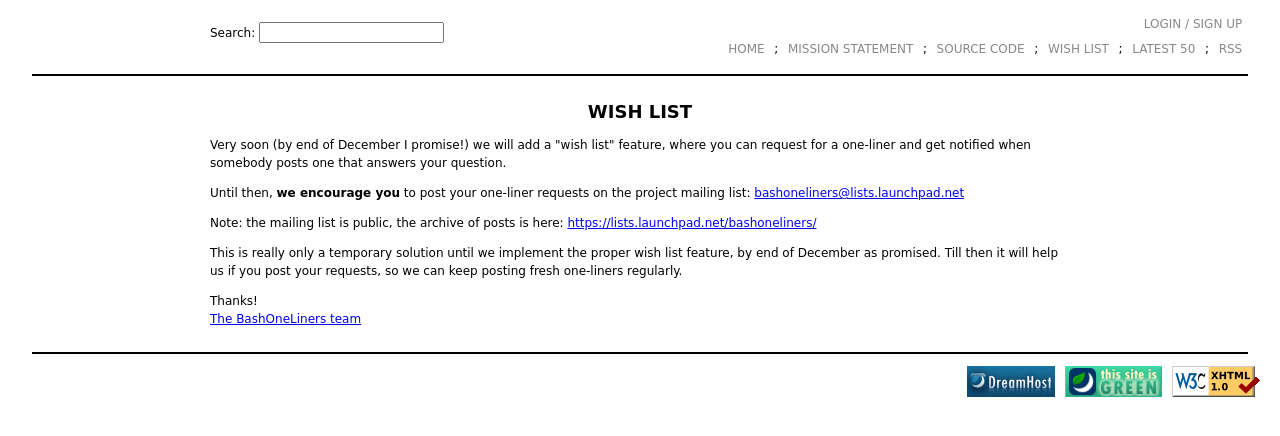
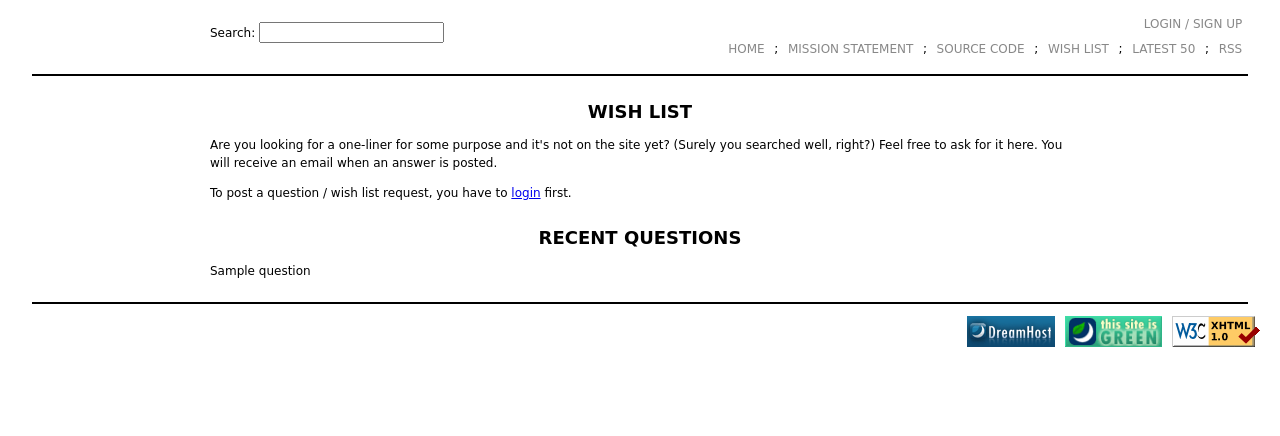
Before and after one commit to janosgyerik/bashoneliners, a Django app: template templates/main/wishlist.html in a window 1280 px wide. Shown: the top 436 px of the page. Run offline with Django 3.2, Linux system fonts and the light colour scheme; the template is opened without the code that fills it: most values are stand-ins (such as "Sample title", 1, 10 or a date in 2020); form fields are guessed from the names that the template uses; some libraries are stand-ins or nearby versions.

Commit message:
wish list in progress: now it is possible to post questions / one-liner requests

```diff
--- a/templates/main/wishlist.html
+++ b/templates/main/wishlist.html
@@ -10,19 +10,38 @@
 
 {% block content %}
 
-<p>Very soon (by end of December I promise!) we will add a "wish list" feature,
-where you can request for a one-liner and get notified when somebody posts one that answers your question.</p>
+<p>Are you looking for a one-liner for some purpose and it's not on the site yet? (Surely you searched well, right?)
+Feel free to ask for it here.
+You will receive an email when an answer is posted.</p>
 
-<p>Until then, <strong>we encourage you</strong> to post your one-liner requests on the project mailing list:
-<a href="mailto:bashoneliners@lists.launchpad.net">bashoneliners@lists.launchpad.net</a></p>
+{% if user.is_authenticated %}
+<form action="" method="post">{% csrf_token %}
+    <div class="non-field-errors">{{ form.non_field_errors }}</div>
+    <div class="wishlist">
+	<h3>Question / one-liner request<span class="required">*</span></h3>
+	<div class="hint">For best results, be as specific as possible, detailed but not driveling.</div>
+	<div class="input">
+	    <div class="error">{{ form.question.errors }}</div>
+	    <div class="question">{{ form.question }}</div>
+	</div>
 
-<p>Note: the mailing list is public, the archive of posts is here:
-{{ 'https://lists.launchpad.net/bashoneliners/'|urlize }}
-</p>
+	<p class="actions">{% for action in form.actions %}<input type="submit" name="action" value="{{ action }}"/>{% endfor %}</p>
+    </div>
+</form>
+{% else %}
+<p>To post a question / wish list request, you have to <a href="{% url bashoneliners.main.views.login %}">login</a> first.</p>
+{% endif %}
 
-<p>This is really only a temporary solution until we implement the proper wish list feature, by end of December as promised. Till then it will help us if you post your requests, so we can keep posting fresh one-liners regularly.</p>
+{% if recent_questions %}
+<h2>Recent questions</h2>
 
-<p>Thanks!<br/>
-<a href="https://launchpad.net/~bashoneliners">The BashOneLiners team</a></p>
+{% for question in recent_questions %}
+<div class="question">{{ question.question }}</div>
+{% endfor %}
+{% endif %}
 
 {% endblock %}
+
+{% block ready %}
+	$('#id_question').focus();
+{% endblock %}
```
Also changed, not shown: main/views.py (+20 -1 lines), todo.txt (+9 -9 lines).
